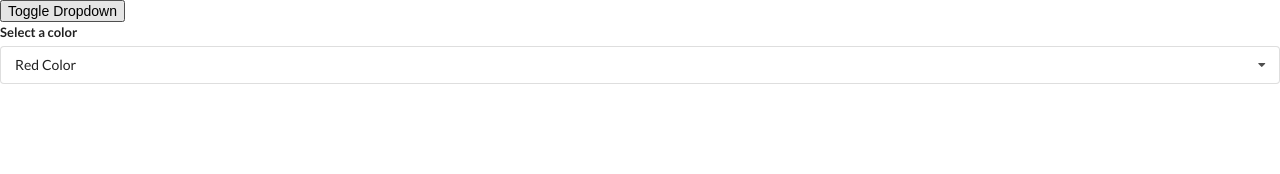
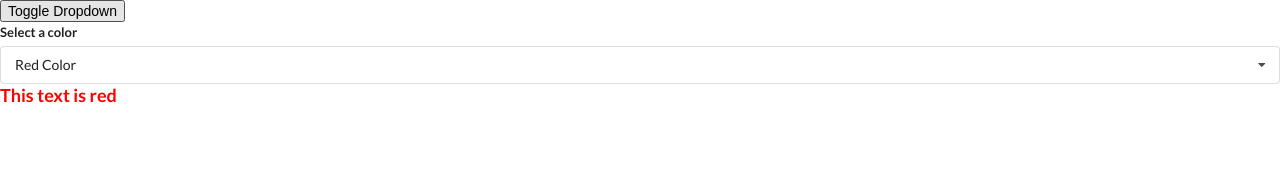
Before and after one commit to hafeezrq/reactjs_hooks_demo, a React (Create React App) app: page / in a window 1280 px wide. Shown: the top 174 px of the page. Built offline with nearby package versions, Linux system fonts and the light colour scheme.

Commit message:
Add text and style color as option selected.

```diff
--- a/src/components/Dropdown.js
+++ b/src/components/Dropdown.js
@@ -34,6 +34,7 @@ const Dropdown = ({ options, selected, onSelectedChange }) => {
     );
   });
   return (
+    <>
       <div ref={ref} className='ui form'>
         <div className='field'>
           <label htmlFor='' className='label'>
@@ -50,6 +51,10 @@ const Dropdown = ({ options, selected, onSelectedChange }) => {
           </div>
         </div>
       </div>
+      <div>
+        <h3 style={{ color: selected.value }}>This text is {selected.value}</h3>
+      </div>
+    </>
   );
 };
 
```
Lines whose indentation alone changed are shown as unchanged.
